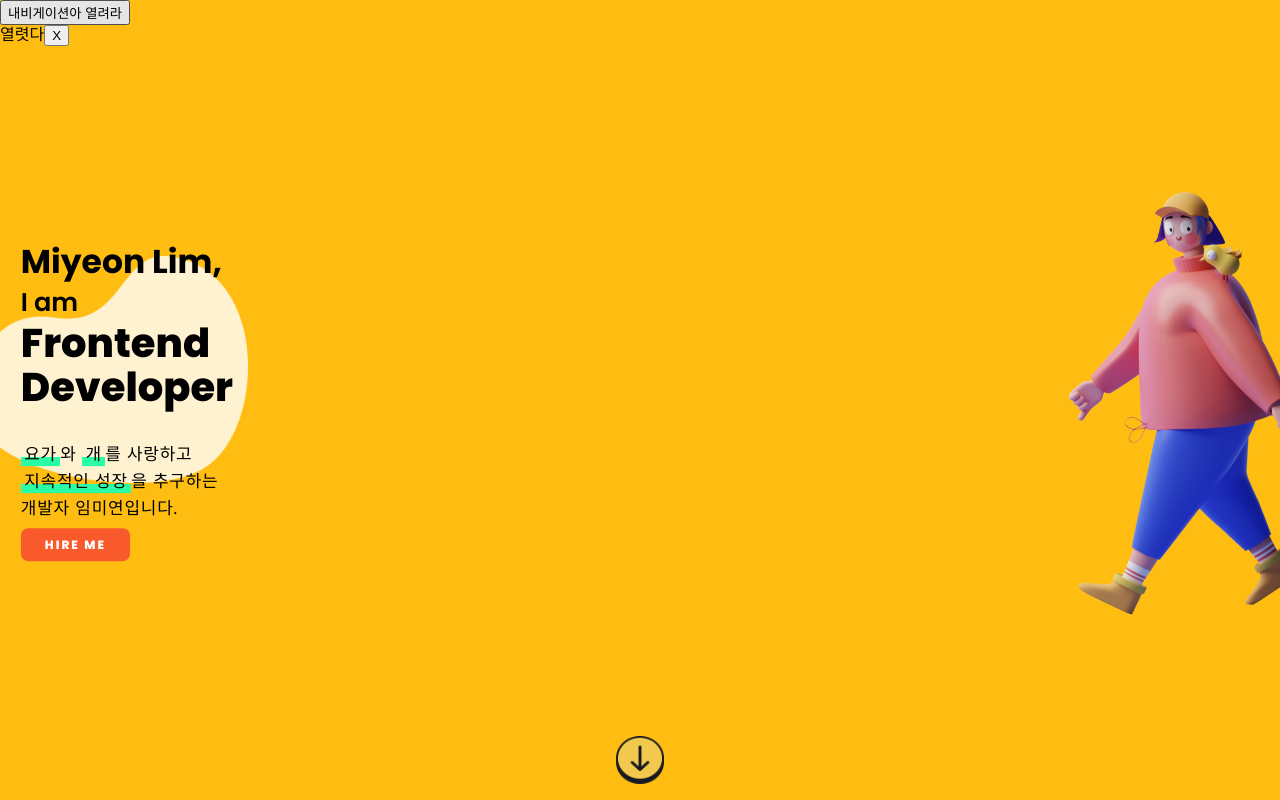
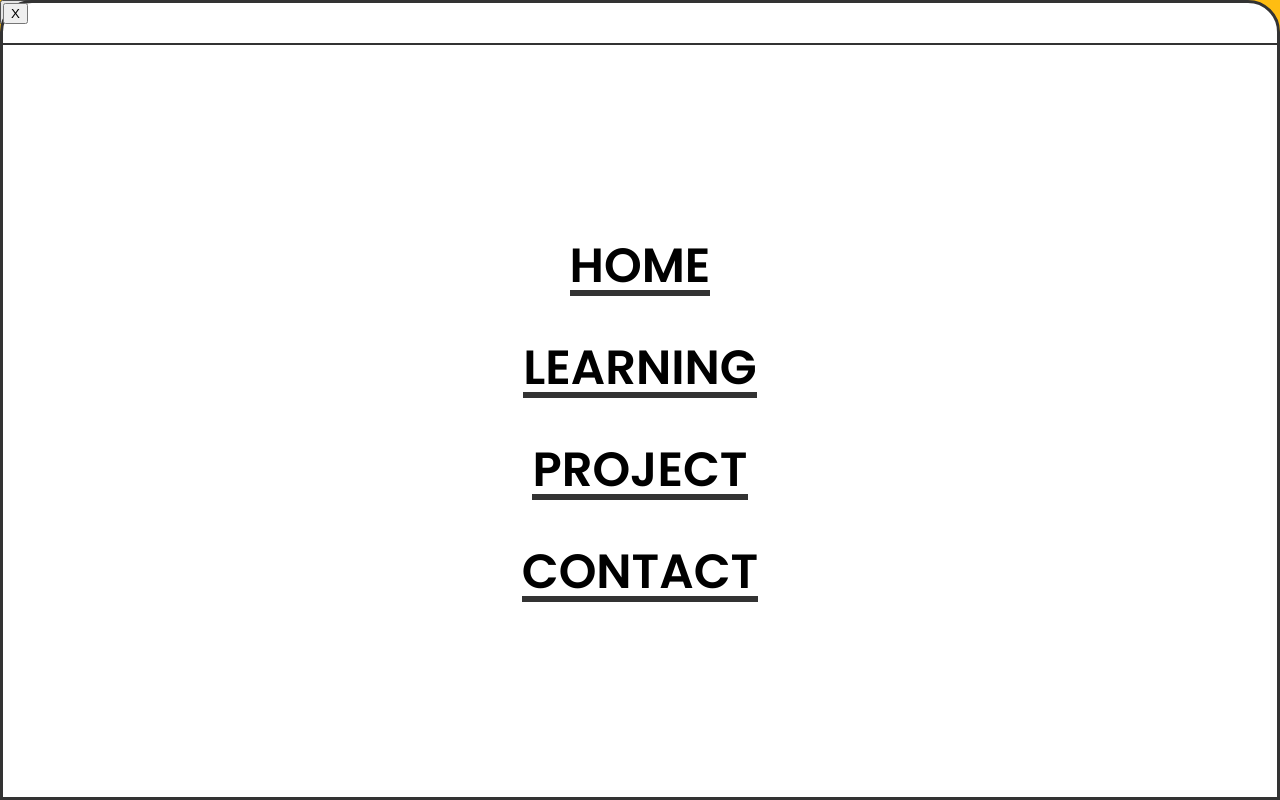
Before and after one commit to mmyeon/mmyeon-home, a React (Create React App) app: page / in a window 1280 px wide. Both pictures are taken after a click on the button "내비게이션아 열려라". Built offline with nearby package versions, Linux system fonts and the light colour scheme.

Commit message:
[style] NavBar 스타일 추가

```diff
--- a/src/components/Gnb/NavBar.js
+++ b/src/components/Gnb/NavBar.js
@@ -1,12 +1,73 @@
 import React from "react";
 import styled from "styled-components";
+import { COLORS, FONT_WEIGHT } from "../../styles/constant";
 
-const NavBarContainer = styled.div``;
+const NavBarContainer = styled.div`
+  background: white;
+  position: absolute;
+  top: 0;
+  bottom: 0;
+  width: calc(100% - 6px);
+  z-index: 20;
+  border: 3px solid ${COLORS.darkGray};
+  border-radius: 2em 2em 0 0;
+
+  > .button-container {
+    border-bottom: 2px solid ${COLORS.darkGray};
+    width: 100vw;
+    height: 2.5em;
+
+    > button {
+      cursor: pointer;
+    }
+  }
+
+  > ul {
+    height: calc(100% - 40px);
+    /* height: calc(100% - 72px); */
+    display: flex;
+    flex-direction: column;
+    align-items: center;
+    justify-content: center;
+
+    > li {
+      font-size: 3em;
+      font-weight: ${FONT_WEIGHT.semiBold};
+      margin: 0.5em 0;
+      border-bottom: 6px solid ${COLORS.lightSkyBlue};
+      cursor: pointer;
+    }
+  }
+`;
 
 const NavBar = ({ closeNavBar }) => {
   return (
     <NavBarContainer>
-      열렷다<button onClick={closeNavBar}>X</button>
+      <div className="button-container">
+        <button onClick={closeNavBar}>X</button>
+      </div>
+      <ul>
+        <li>
+          <a href="#home" onClick={closeNavBar}>
+            HOME
+          </a>
+        </li>
+        <li>
+          <a href="#learning" onClick={closeNavBar}>
+            LEARNING
+          </a>
+        </li>
+        <li>
+          <a href="#project" onClick={closeNavBar}>
+            PROJECT
+          </a>
+        </li>
+        <li>
+          <a href="#contact" onClick={closeNavBar}>
+            CONTACT
+          </a>
+        </li>
+      </ul>
     </NavBarContainer>
   );
 };
--- a/src/styles/GlobalStyles.js
+++ b/src/styles/GlobalStyles.js
@@ -1,5 +1,6 @@
 import { createGlobalStyle } from "styled-components";
 import reset from "styled-reset";
+import { COLORS } from "./constant";
 
 const GlobalStyles = createGlobalStyle`
     ${reset};
@@ -8,6 +9,7 @@ const GlobalStyles = createGlobalStyle`
         width:100vw;
         height:100vh;
         font-family: 'Poppins', sans-serif;
+        color:${COLORS.darkGray}
     }
 
     a{
```
